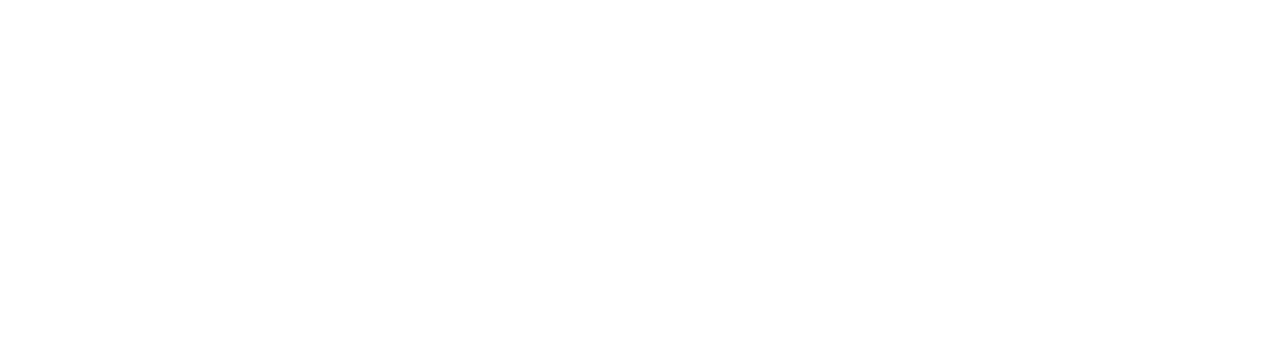
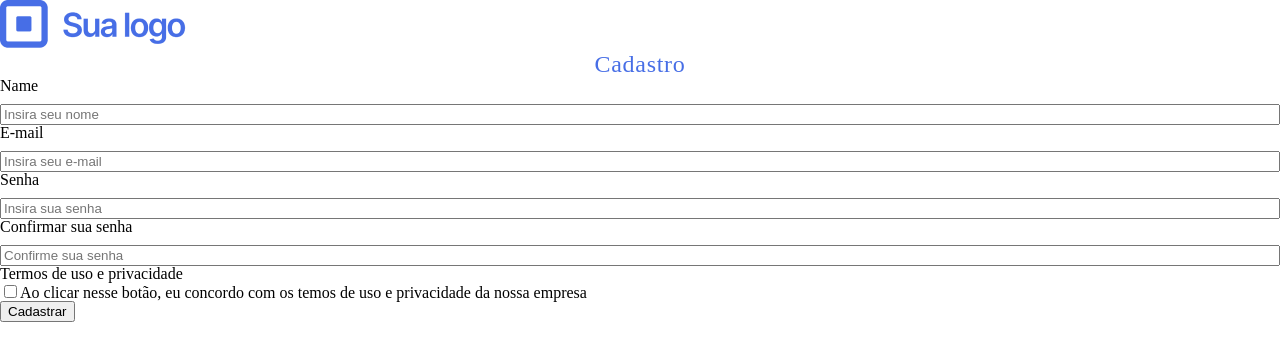
Before and after one commit to IgorBragaDev/WriteSpace, a React (Vite) app in the folder frontend/startpn/: page / in a window 1280 px wide. Shown: the top 360 px of the page. Built offline with nearby package versions, Linux system fonts and the light colour scheme.

Commit message:
Feat : Component Input/Logo

```diff
--- a/frontend/startpn/src/App.jsx
+++ b/frontend/startpn/src/App.jsx
@@ -1,11 +1,11 @@
-
-
+import RegisterPage from "./pages/Register"
+import "./index.css"
 
 function App() {
 
   return (
     <>
-
+      <RegisterPage/>
     </>
   )
 }
--- /dev/null
+++ b/frontend/startpn/src/components/inputs/index.jsx
@@ -0,0 +1,16 @@
+const Input = ({ htmlFor, id, type, name, placeholder,display, grid, gap }) => {
+    const styledInput = {
+        display: display,
+        gridtemplaterows: grid,
+        gap: gap
+    }
+  return (
+    <>
+    <div style={styledInput}>
+      <label htmlFor={htmlFor}>{name}</label>
+      <input type={type} name={name} id={id} placeholder={placeholder}/>
+    </div>
+    </>
+  );
+};
+export default Input;
--- /dev/null
+++ b/frontend/startpn/src/components/logo/index.jsx
@@ -0,0 +1,15 @@
+import logo from "../../images/png/logo.png";
+
+const Logo = ({ width, heigth }) => {
+  const styledLogo = {
+    width: width,
+    heigth: heigth,
+  };
+  return (
+    <>
+      <img src={logo} alt="logo da pagina " style={styledLogo} />
+    </>
+  );
+};
+
+export default Logo;
--- /dev/null
+++ b/frontend/startpn/src/index.css
@@ -0,0 +1,10 @@
+.text_circular_color_blue{
+    color: #476EE6;
+    text-align: center;
+    font-family: Poppins;
+    font-size: 24px;
+    font-style: normal;
+    font-weight: 500;
+    line-height: normal;
+    letter-spacing: 0.72px;
+}
--- /dev/null
+++ b/frontend/startpn/src/pages/Register/index.jsx
@@ -0,0 +1,66 @@
+import Input from "../../components/inputs";
+import Logo from "../../components/logo";
+
+const RegisterPage = () => {
+  return (
+    <>
+      <Logo width={"190px"} heigth={"47.739px"} />
+      <h1 className="text_circular_color_blue">Cadastro</h1>
+      <form>
+        <Input
+          htmlFor={"name"}
+          id={"name"}
+          type={"text"}
+          name={"Name"}
+          placeholder={"Insira seu nome"}
+          display={"grid"}
+          grid={"auto auto"}
+          gap={"10px"}
+        />
+        <Input
+          htmlFor={"email"}
+          id={"email"}
+          type={"text"}
+          name={"E-mail"}
+          placeholder={"Insira seu e-mail"}
+          display={"grid"}
+          grid={"auto auto"}
+          gap={"10px"}
+        />
+        <Input
+          htmlFor={"password"}
+          id={"password"}
+          type={"password"}
+          name={"Senha"}
+          placeholder={"Insira sua senha"}
+          display={"grid"}
+          grid={"auto auto"}
+          gap={"10px"}
+        />
+        <Input
+          htmlFor={"confirmpassword"}
+          id={"confirmpassword"}
+          type={"password"}
+          name={"Confirmar sua senha"}
+          placeholder={"Confirme sua senha"}
+          display={"grid"}
+          grid={"auto auto"}
+          gap={"10px"}
+        />
+        <h3>Termos de uso e privacidade</h3>
+
+        <div>
+          <input type="checkbox" id="myCheckbox" />
+          <label htmlFor="myCheckbox">
+            Ao clicar nesse botão, eu concordo com os temos de uso e privacidade
+            da nossa empresa
+          </label>
+        </div>
+
+        <button type="submit">Cadastrar</button>
+      </form>
+    </>
+  );
+};
+
+export default RegisterPage;
```
Also changed, not shown: frontend/startpn/src/images/svg/eye-slash.png (added).
